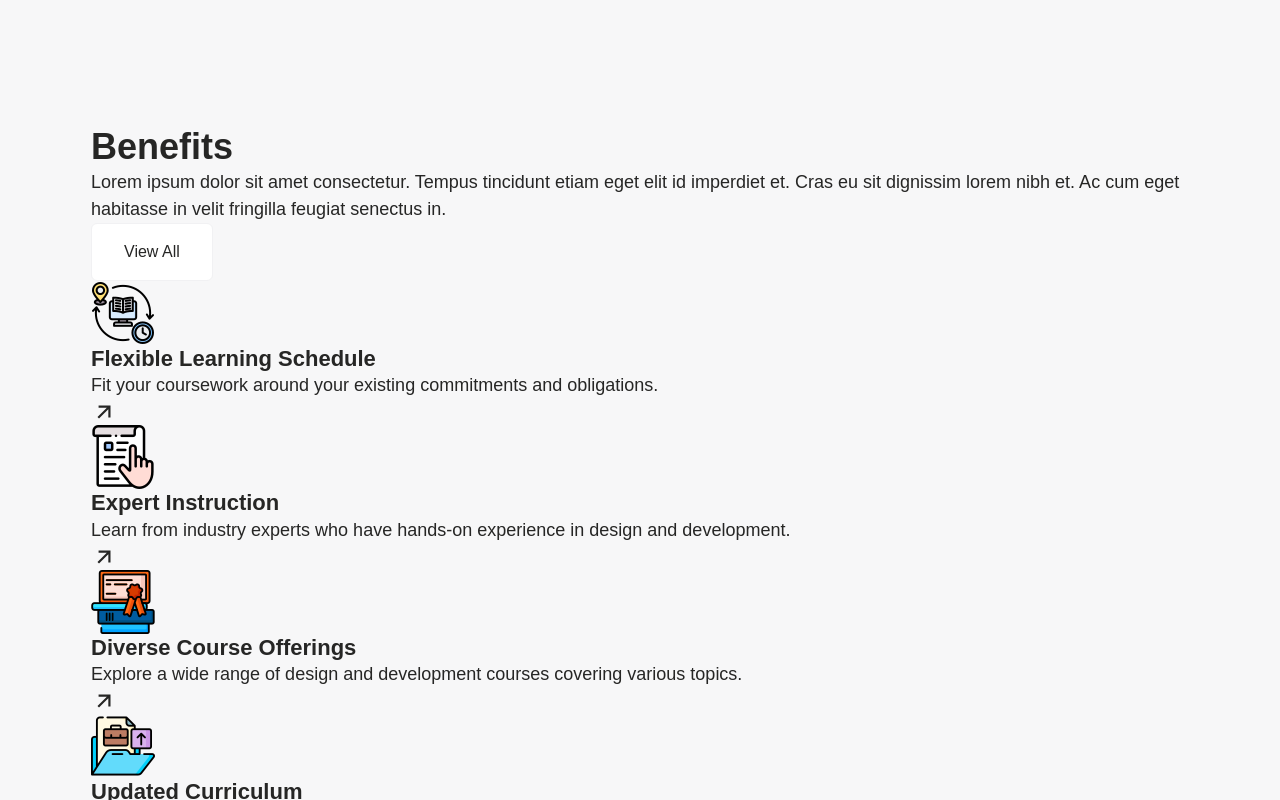
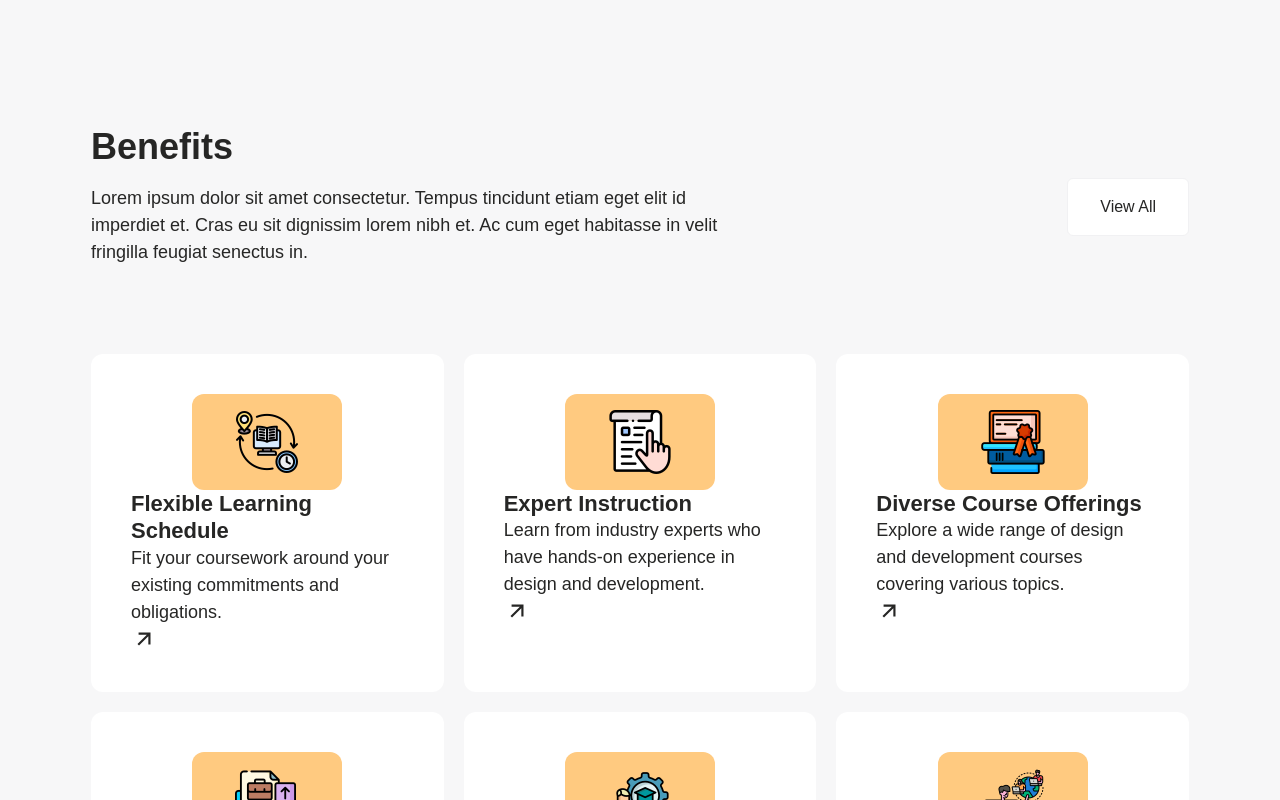
Before and after one commit to fahrypratama17/Project_React, a React (Vite) app in the folder e-learning-website/: page / in a window 1280 px wide. Shown: the part 1300-2100 px from the top of the page. Built offline with nearby package versions, Linux system fonts and the light colour scheme.

Commit message:
feat: enhance Benefits and Title components with improved layout and styling

```diff
--- a/e-learning-website/src/components/Benefits.jsx
+++ b/e-learning-website/src/components/Benefits.jsx
@@ -11,12 +11,12 @@ const Benefits = () => {
         <Title title='Benefits' text='Lorem ipsum dolor sit amet consectetur. Tempus tincidunt etiam eget elit id imperdiet et. Cras eu sit dignissim lorem nibh et. Ac cum eget habitasse in velit fringilla feugiat senectus in.' link='View All'/>
 
         {/* Card wrapper */}
-        <div className="">
+        <div className="grid gap-5 md:grid-cols-2 lg:grid-cols-3 mt-12 lg:mt-16">
           {benefitItems.map((item) => (
           // Card
-            <div className="" key={item.id}>
+            <div className="bg-white p-10 flex flex-col rounded-xl" key={item.id}>
               {/* Icon */}
-              <div className="">
+              <div className="bg-orange-75 w-[55%] h-24 flex items-center justify-center mx-auto rounded-xl">
                 <img src={item.icon} alt={item.title} width={64} height={64} />
               </div>
               {/* Content */}
--- a/e-learning-website/src/components/Title.jsx
+++ b/e-learning-website/src/components/Title.jsx
@@ -2,10 +2,10 @@ import React from 'react'
 
 const Title = ({title, text, link}) => {
   return (
-    <div>
+    <div className="flex items-center justify-between flex-wrap gap-4">
       <div>
         <h2>{title}</h2>
-        <p>{text}</p>
+        <p className="max-w-[640px] mt-4 mb-6">{text}</p>
       </div>
 
       <button className="secondary-btn">{link}</button>
```
